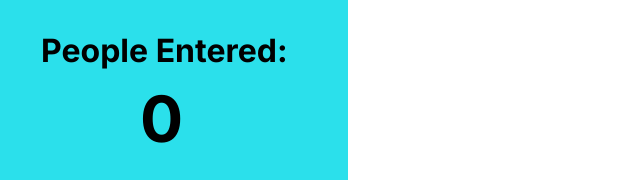
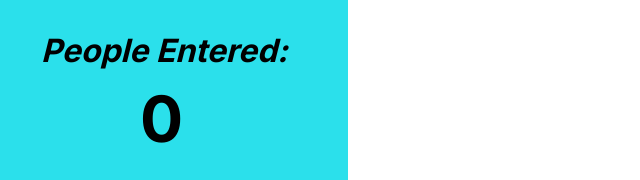
Before and after one commit to TusharKarkera22/People-Counter, a website built with Parcel: page index.html in a window 1280 px wide. Shown: the part 261-441 px from the top of the page, 0-640 px from the left. Built offline with nearby package versions, Linux system fonts and the light colour scheme.

Commit message:
Update index.css

```diff
--- a/index.css
+++ b/index.css
@@ -142,7 +142,7 @@
   font-size: 32px;
   align-self: auto;
 
-  font-style: Bold;
+  font-style: italic;
   text-align: left;
   font-family: Inter;
   font-weight: 700;
```
